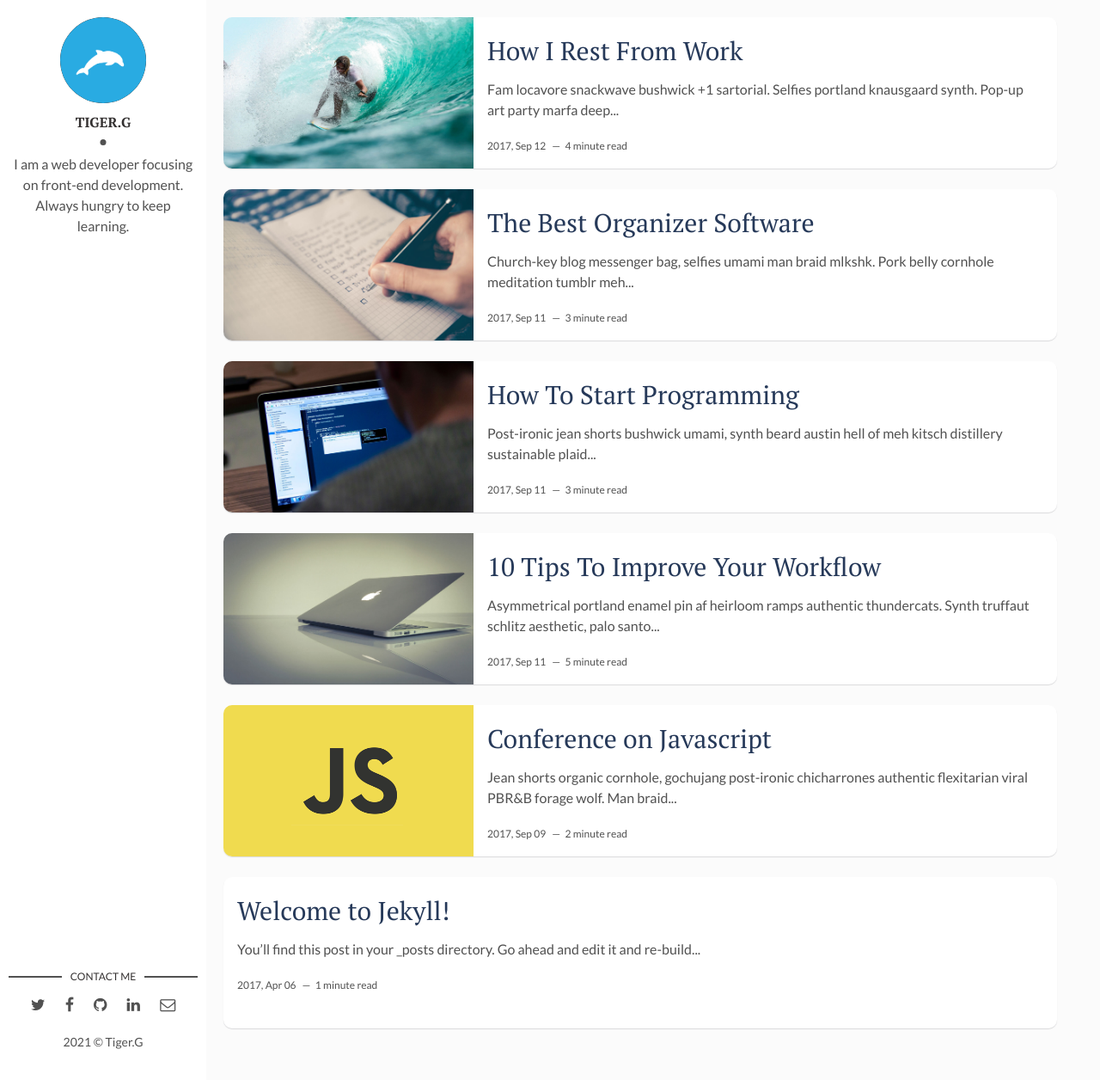
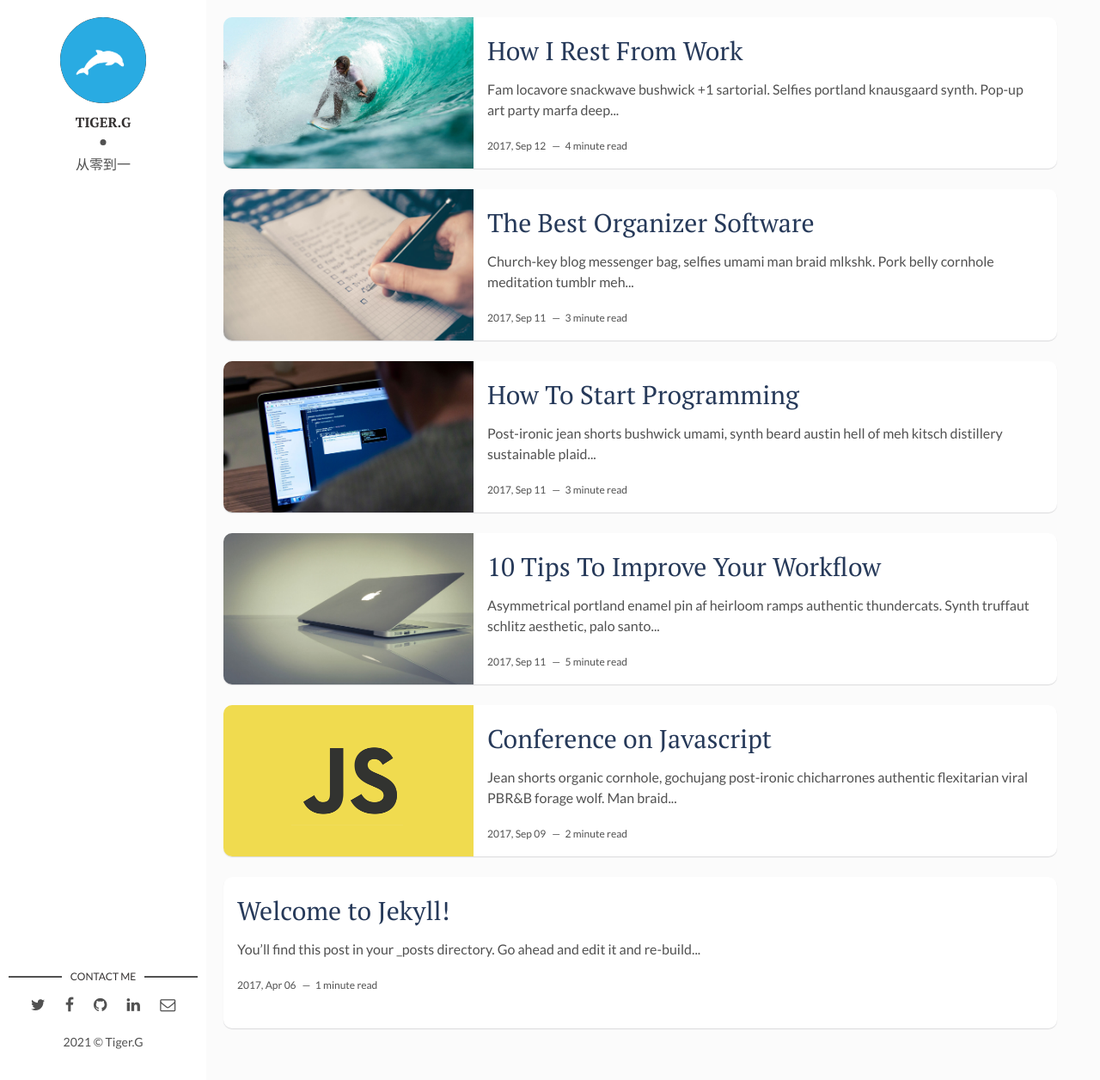
Before and after one commit to Tiger-NG/tiger-ng.github.io, a Jekyll site: the page built from index.html, in a window 1280 px wide and 1256 px high. Shown: the whole window at 86% size. Built offline with Jekyll 4.4.1, drawn with Linux system fonts in a browser that asks for light colours; the list of posts is cut into pages by our own code.

Commit message:
update info

```diff
--- a/_config.yml
+++ b/_config.yml
@@ -11,7 +11,7 @@ site-twitter: #if your site has a twitter account, enter it here
 # Author Settings
 author: Tiger.G # add your name
 author-img: headImage.png # add your photo
-about-author: I am a web developer focusing on front-end development. Always hungry to keep learning. # add description
+about-author: 从零到一 # add description
 social-twitter: # add your Twitter handle
 social-facebook: # add your Facebook handle
 social-github: artemsheludko # add your Github handle
```
